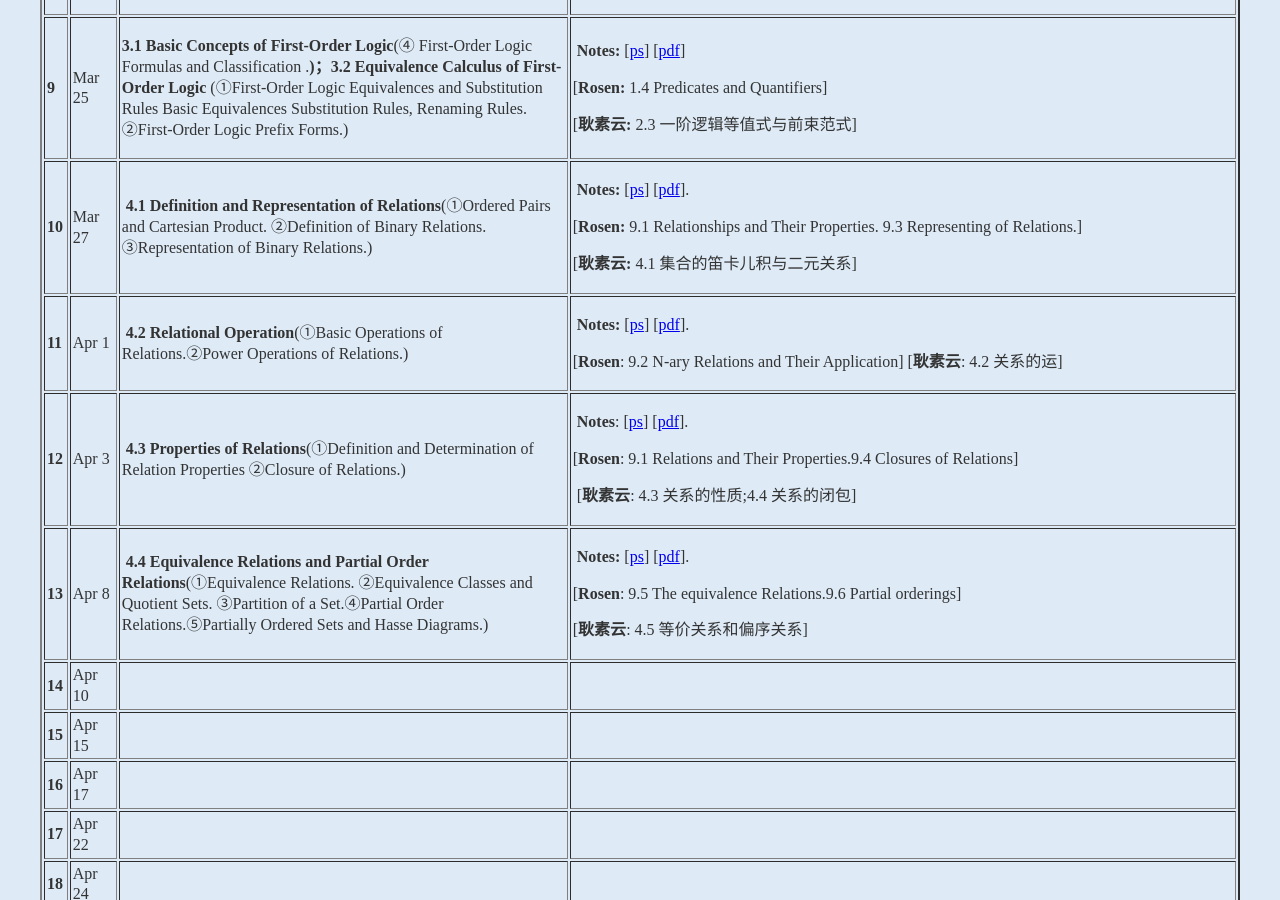
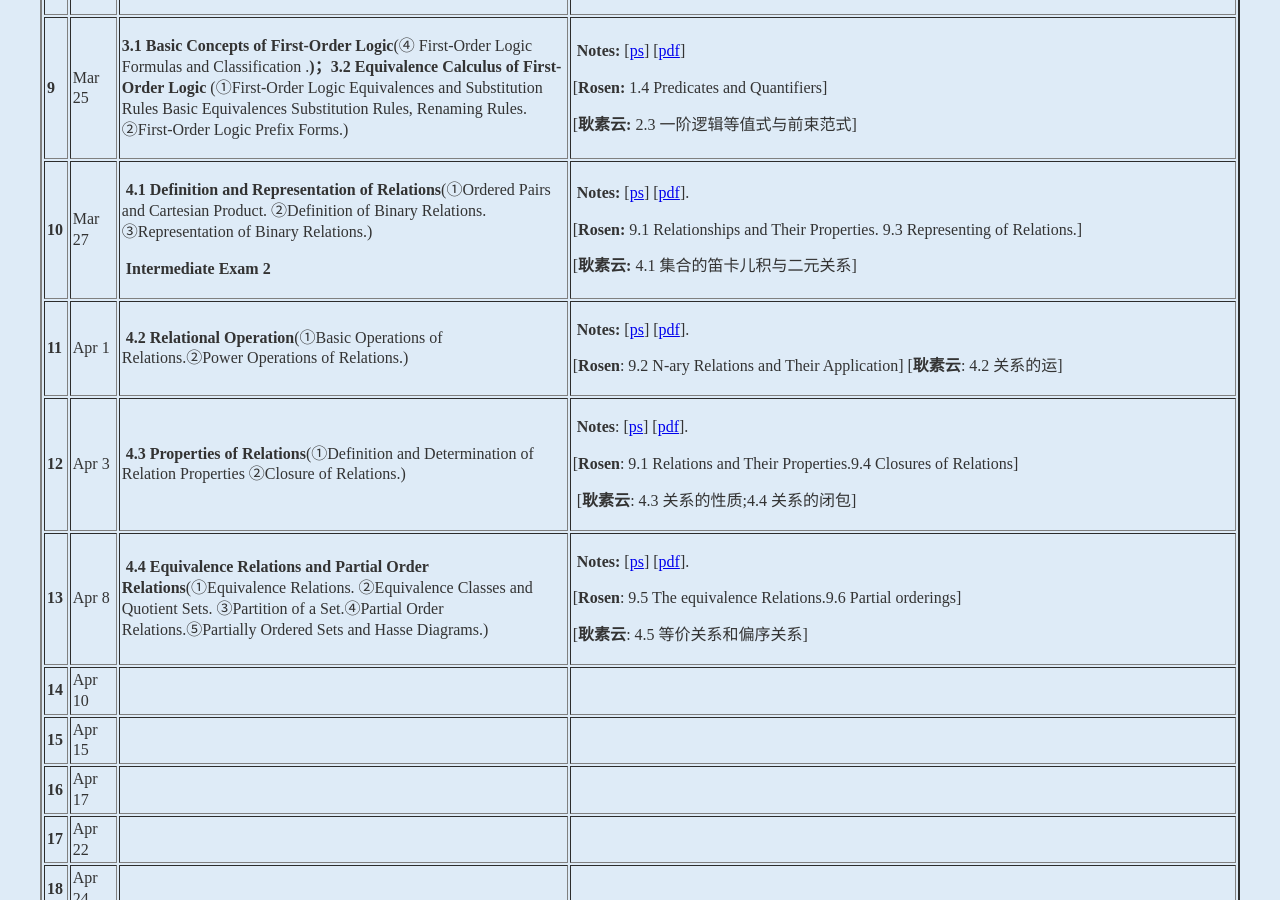
Before and after one commit to kejiwei/kejiwei.github.io, a Jekyll site: the page teaching/courses/dismath/index.html, which Jekyll copies as it is, in a window 1280 px wide and 900 px high, scrolled down 2197 px. Built offline with Jekyll 4.4.1, drawn with Linux system fonts in a browser that asks for light colours.

Commit message:
Add files via upload

```diff
--- a/teaching/courses/dismath/index.html
+++ b/teaching/courses/dismath/index.html
@@ -160,8 +160,9 @@
                 <tr>
                 <td><b>10</b></td>
                 <td>Mar 27</td>
-                <td>&nbsp;<strong>4.1 Definition and Representation of Relations</strong>(①Ordered Pairs and Cartesian Product. ②Definition of Binary Relations. ③Representation of Binary Relations.)</td>
-                <td><p>&nbsp;<strong>Notes: </strong>[<a href="slides/lecture.ppsx">ps</a>] [<a href="slides/lecture.pdf">pdf</a>].&nbsp;</p>
+                <td><p>&nbsp;<strong>4.1 Definition and Representation of Relations</strong>(①Ordered Pairs and Cartesian Product. ②Definition of Binary Relations. ③Representation of Binary Relations.)</p>
+                  <p>&nbsp;<strong>Intermediate Exam 2</strong></p></td>
+                <td><p>&nbsp;<strong>Notes: </strong>[<a href="slides/CH4 Relation Operation and Properties(1-17).ppsx">ps</a>] [<a href="slides/CH4 Relation Operation and Properties(1-17).pdf">pdf</a>].&nbsp;</p>
                   <p>[<strong>Rosen: </strong>9.1 Relationships and Their Properties. 9.3 Representing of Relations.]&nbsp;</p>
                   <p>[<strong>耿素云: </strong>4.1 集合的笛卡儿积与二元关系] </p></td>
                 </tr>
```
